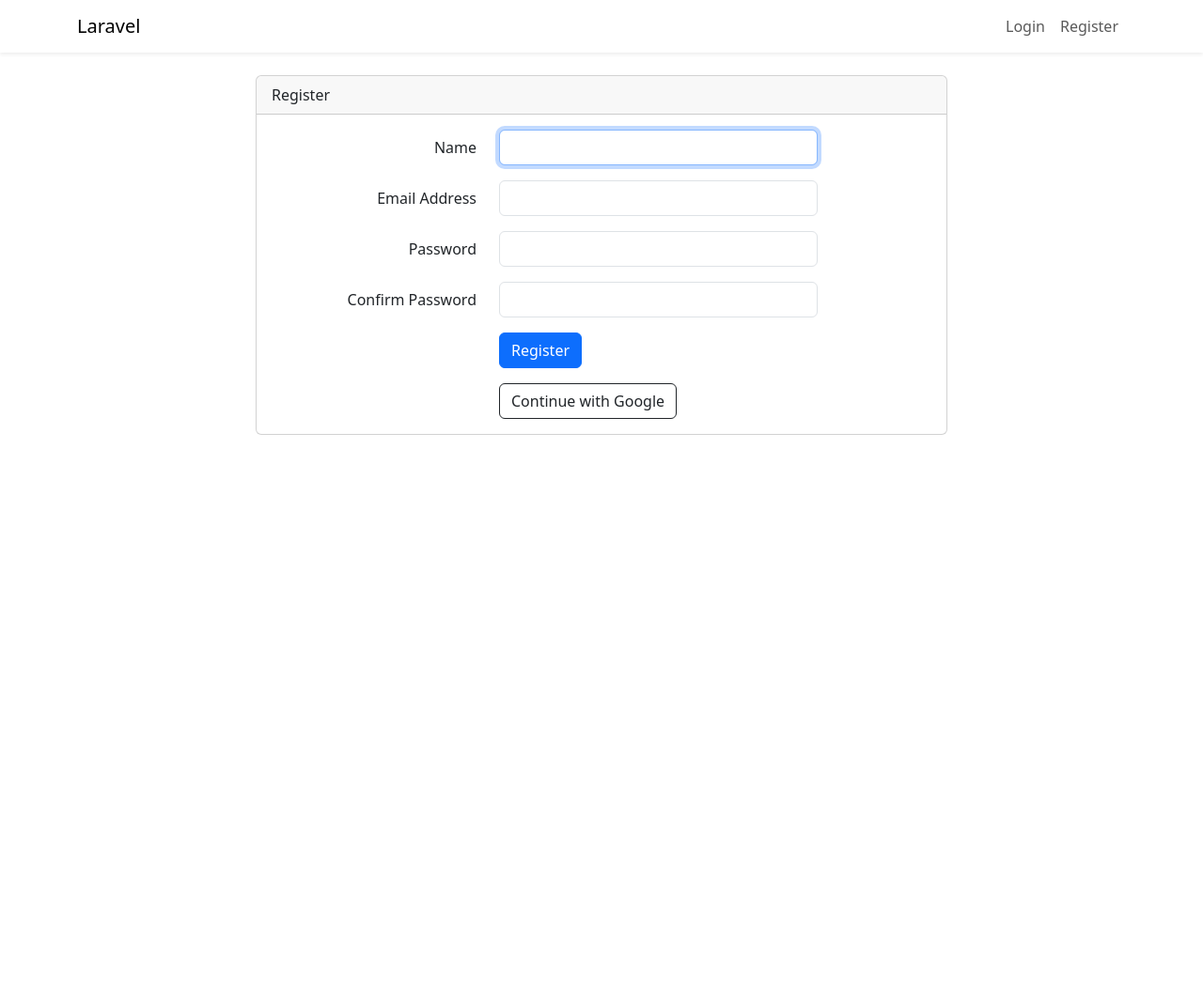
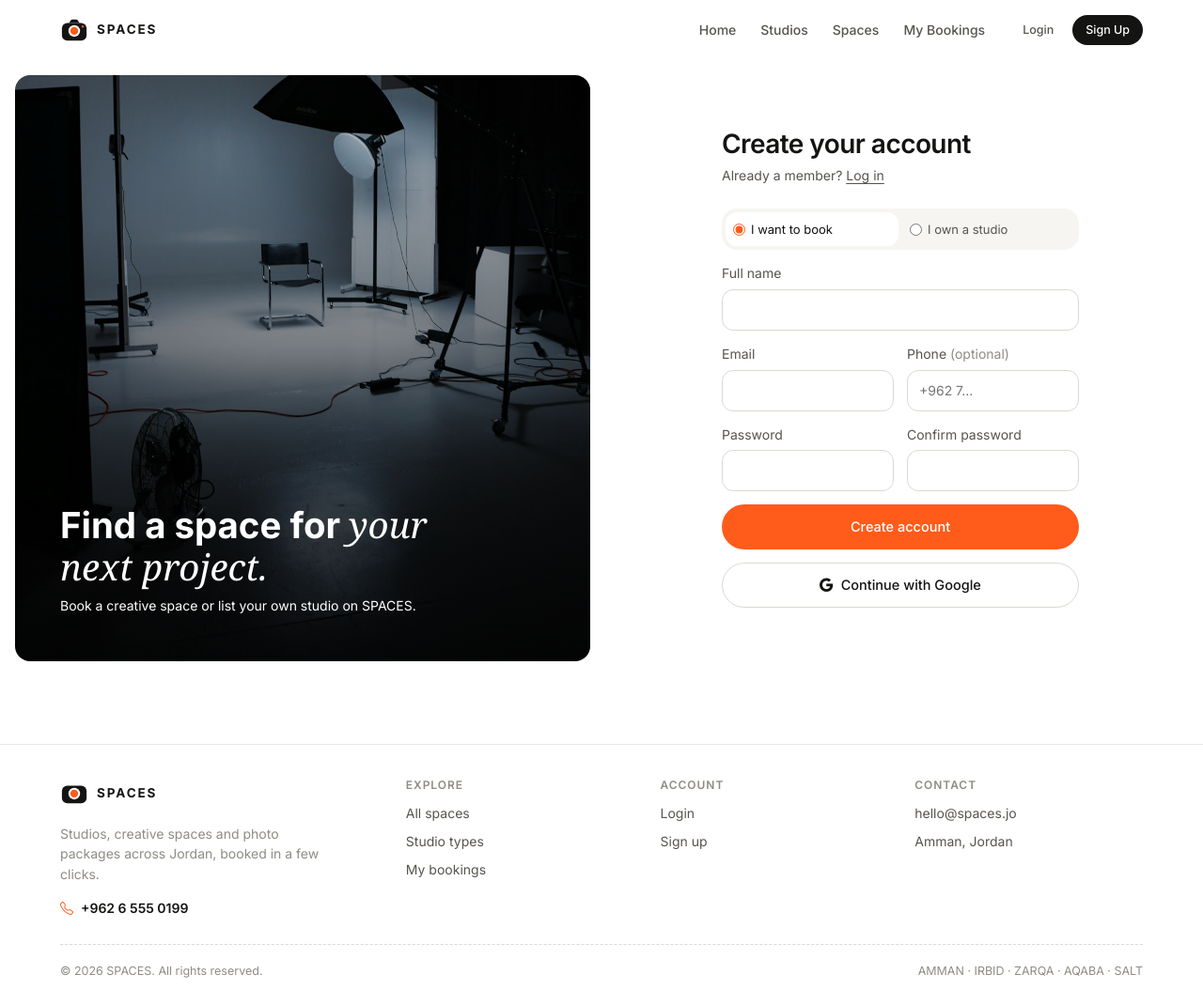
Before and after one commit to Mousa-Joudeh/laravel-project, a Laravel app: page /register in a window 1280 px wide. Shown: the whole page at 94% size. Before the commit the page ends 463 px from the top, so only its background shows below. Run offline with Laravel 12, Linux system fonts and the light colour scheme; some web fonts are replaced.

Commit message:
feat: add customer and studio owner signup

```diff
--- a/app/Http/Controllers/Auth/RegisterController.php
+++ b/app/Http/Controllers/Auth/RegisterController.php
@@ -5,8 +5,10 @@ namespace App\Http\Controllers\Auth;
 use App\Http\Controllers\Controller;
 use App\Models\User;
 use Illuminate\Foundation\Auth\RegistersUsers;
+use Illuminate\Support\Facades\DB;
 use Illuminate\Support\Facades\Hash;
 use Illuminate\Support\Facades\Validator;
+use Illuminate\Support\Str;
 
 class RegisterController extends Controller
 {
@@ -50,7 +52,21 @@ class RegisterController extends Controller
         return Validator::make($data, [
             'name' => ['required', 'string', 'max:255'],
             'email' => ['required', 'string', 'email', 'max:255', 'unique:users'],
+            'phone' => ['nullable', 'string', 'max:25'],
             'password' => ['required', 'string', 'min:8', 'confirmed'],
+            'account_type' => ['sometimes', 'required', 'in:customer,studio_owner'],
+            'company_name' => [
+                'exclude_unless:account_type,studio_owner',
+                'required',
+                'string',
+                'max:150',
+            ],
+            'city' => [
+                'exclude_unless:account_type,studio_owner',
+                'required',
+                'string',
+                'max:100',
+            ],
         ]);
     }
 
@@ -61,10 +77,27 @@ class RegisterController extends Controller
      */
     protected function create(array $data)
     {
-        return User::create([
-            'name' => $data['name'],
-            'email' => $data['email'],
-            'password' => Hash::make($data['password']),
-        ]);
+        return DB::transaction(function () use ($data) {
+            $user = User::create([
+                'name' => $data['name'],
+                'email' => $data['email'],
+                'phone' => $data['phone'] ?? null,
+                'password' => Hash::make($data['password']),
+                'role' => 'customer',
+            ]);
+
+            if (($data['account_type'] ?? 'customer') === 'studio_owner') {
+                $slug = Str::slug($data['company_name']);
+
+                $user->providerProfile()->create([
+                    'company_name' => $data['company_name'],
+                    'slug' => Str::limit($slug ?: 'provider', 150, '') . '-' . $user->id,
+                    'city' => $data['city'],
+                    'status' => 'pending',
+                ]);
+            }
+
+            return $user;
+        });
     }
 }
--- a/public/css/auth.css
+++ b/public/css/auth.css
@@ -71,7 +71,8 @@
     font-size: 14px;
 }
 
-.auth-field input {
+.auth-field input,
+.auth-field select {
     width: 100%;
     min-height: 44px;
     padding: 8px 12px;
@@ -82,12 +83,14 @@
     font: inherit;
 }
 
-.auth-field input:focus {
+.auth-field input:focus,
+.auth-field select:focus {
     outline: 2px solid var(--ink);
     outline-offset: 2px;
 }
 
-.auth-field input[aria-invalid="true"] {
+.auth-field input[aria-invalid="true"],
+.auth-field select[aria-invalid="true"] {
     border-color: var(--bad);
 }
 
@@ -128,3 +131,63 @@
         padding: 24px 0;
     }
 }
+.auth-account-types {
+    display: grid;
+    grid-template-columns: repeat(2, minmax(0, 1fr));
+    gap: 4px;
+    padding: 4px;
+    border-radius: var(--radius-lg);
+    background: var(--soft);
+}
+
+.auth-account-types label {
+    display: flex;
+    align-items: center;
+    gap: 6px;
+    padding: 8px;
+    border-radius: var(--radius);
+    color: var(--ink-2);
+    font-size: 13px;
+    cursor: pointer;
+}
+
+.auth-account-types label:has(input:checked) {
+    background: var(--bg);
+    color: var(--ink);
+}
+
+.auth-account-types input {
+    margin: 0;
+    accent-color: var(--accent);
+}
+
+.auth-field-row {
+    display: grid;
+    grid-template-columns: repeat(2, minmax(0, 1fr));
+    align-items: start;
+    gap: 14px;
+}
+
+.auth-studio-fields {
+    min-width: 0;
+    margin: 0;
+    padding: 0;
+    border: 0;
+}
+
+.auth-studio-fields:not([hidden]) {
+    display: grid;
+    gap: 14px;
+}
+
+.auth-review-note {
+    margin: 0;
+    color: var(--ink-2);
+    font-size: 13px;
+}
+
+@media (max-width: 420px) {
+    .auth-field-row {
+        grid-template-columns: 1fr;
+    }
+}
--- a/resources/views/auth/register.blade.php
+++ b/resources/views/auth/register.blade.php
@@ -1,84 +1,168 @@
-@extends('layouts.app')
+@extends('layouts.user')
+
+@section('title', 'Create an account')
+
+@push('styles')
+    <link rel="stylesheet" href="{{ asset('css/auth.css') }}">
+@endpush
 
 @section('content')
-<div class="container">
-    <div class="row justify-content-center">
-        <div class="col-md-8">
-            <div class="card">
-                <div class="card-header">{{ __('Register') }}</div>
+    @php
+        $isStudioOwner = old('account_type') === 'studio_owner';
+    @endphp
 
-                <div class="card-body">
-                    <form method="POST" action="{{ route('register') }}">
-                        @csrf
+    <div class="auth-page">
+        <div class="auth-photo" aria-hidden="true">
+            <div class="auth-photo-copy">
+                <p class="auth-photo-title">Find a space for <span class="serif">your next project.</span></p>
+                <p>Book a creative space or list your own studio on SPACES.</p>
+            </div>
+        </div>
 
-                        <div class="row mb-3">
-                            <label for="name" class="col-md-4 col-form-label text-md-end">{{ __('Name') }}</label>
+        <section class="auth-panel" aria-labelledby="register-title">
+            <div class="auth-panel-content">
+                <h1 id="register-title">Create your account</h1>
+                <p class="auth-intro">
+                    Already a member? <a href="{{ route('login') }}">Log in</a>
+                </p>
 
-                            <div class="col-md-6">
-                                <input id="name" type="text" class="form-control @error('name') is-invalid @enderror" name="name" value="{{ old('name') }}" required autocomplete="name" autofocus>
+                <form id="register-form" class="auth-form" method="POST" action="{{ route('register') }}">
+                    @csrf
 
-                                @error('name')
-                                    <span class="invalid-feedback" role="alert">
-                                        <strong>{{ $message }}</strong>
-                                    </span>
-                                @enderror
-                            </div>
+                    <div class="auth-account-types" role="group" aria-label="Account type">
+                        <label>
+                            <input type="radio" name="account_type" value="customer" @checked(!$isStudioOwner)>
+                            <span>I want to book</span>
+                        </label>
+
+                        <label>
+                            <input type="radio" name="account_type" value="studio_owner" @checked($isStudioOwner)>
+                            <span>I own a studio</span>
+                        </label>
+                    </div>
+
+                    @error('account_type')
+                        <p class="auth-error" role="alert">{{ $message }}</p>
+                    @enderror
+
+                    <div class="auth-field">
+                        <label for="name">Full name</label>
+                        <input id="name" name="name" type="text" value="{{ old('name') }}"
+                               autocomplete="name" maxlength="255" required
+                               @error('name') aria-invalid="true" aria-describedby="name-error" @enderror>
+                        @error('name')
+                            <p id="name-error" class="auth-error" role="alert">{{ $message }}</p>
+                        @enderror
+                    </div>
+
+                    <fieldset id="studio-fields" class="auth-studio-fields" aria-label="Studio information"
+                              @if (!$isStudioOwner) hidden disabled @endif>
+                        <div class="auth-field">
+                            <label for="company-name">Studio / company name</label>
+                            <input id="company-name" name="company_name" type="text" value="{{ old('company_name') }}"
+                                   autocomplete="organization" maxlength="150" required
+                                   @error('company_name') aria-invalid="true" aria-describedby="company-name-error" @enderror>
+                            @error('company_name')
+                                <p id="company-name-error" class="auth-error" role="alert">{{ $message }}</p>
+                            @enderror
                         </div>
 
-                        <div class="row mb-3">
-                            <label for="email" class="col-md-4 col-form-label text-md-end">{{ __('Email Address') }}</label>
+                        <div class="auth-field">
+                            <label for="city">City</label>
 
-                            <div class="col-md-6">
-                                <input id="email" type="email" class="form-control @error('email') is-invalid @enderror" name="email" value="{{ old('email') }}" required autocomplete="email">
+                            <select id="city" name="city" autocomplete="address-level2" required
+                                    @error('city') aria-invalid="true" aria-describedby="city-error" @enderror>
+                                <option value="" disabled @selected(!old('city'))>Choose a city</option>
 
-                                @error('email')
-                                    <span class="invalid-feedback" role="alert">
-                                        <strong>{{ $message }}</strong>
-                                    </span>
-                                @enderror
-                            </div>
+                                @foreach (['Amman', 'Irbid', 'Zarqa', 'Aqaba', 'Salt', 'Madaba', 'Jerash', 'Karak', 'Mafraq', 'Ajloun'] as $city)
+                                    <option value="{{ $city }}" @selected(old('city') === $city)>
+                                        {{ $city }}
+                                    </option>
+                                @endforeach
+                            </select>
+
+                            @error('city')
+                                <p id="city-error" class="auth-error" role="alert">{{ $message }}</p>
+                            @enderror
                         </div>
 
-                        <div class="row mb-3">
-                            <label for="password" class="col-md-4 col-form-label text-md-end">{{ __('Password') }}</label>
+                        <p class="auth-review-note">Studio applications are reviewed before approval.</p>
+                    </fieldset>
 
-                            <div class="col-md-6">
-                                <input id="password" type="password" class="form-control @error('password') is-invalid @enderror" name="password" required autocomplete="new-password">
-
-                                @error('password')
-                                    <span class="invalid-feedback" role="alert">
-                                        <strong>{{ $message }}</strong>
-                                    </span>
-                                @enderror
-                            </div>
+                    <div class="auth-field-row">
+                        <div class="auth-field">
+                            <label for="email">Email</label>
+                            <input id="email" name="email" type="email" value="{{ old('email') }}"
+                                   autocomplete="email" maxlength="255" required
+                                   @error('email') aria-invalid="true" aria-describedby="email-error" @enderror>
+                            @error('email')
+                                <p id="email-error" class="auth-error" role="alert">{{ $message }}</p>
+                            @enderror
                         </div>
 
-                        <div class="row mb-3">
-                            <label for="password-confirm" class="col-md-4 col-form-label text-md-end">{{ __('Confirm Password') }}</label>
+                        <div class="auth-field">
+                            <label for="phone">Phone <span class="muted">(optional)</span></label>
+                            <input id="phone" name="phone" type="tel" value="{{ old('phone') }}"
+                                   autocomplete="tel" maxlength="25" placeholder="+962 7..."
+                                   @error('phone') aria-invalid="true" aria-describedby="phone-error" @enderror>
+                            @error('phone')
+                                <p id="phone-error" class="auth-error" role="alert">{{ $message }}</p>
+                            @enderror
+                        </div>
+                    </div>
 
-                            <div class="col-md-6">
-                                <input id="password-confirm" type="password" class="form-control" name="password_confirmation" required autocomplete="new-password">
-                            </div>
+                    <div class="auth-field-row">
+                        <div class="auth-field">
+                            <label for="password">Password</label>
+                            <input id="password" name="password" type="password"
+                                   autocomplete="new-password" minlength="8" required
+                                   @error('password') aria-invalid="true" aria-describedby="password-error" @enderror>
+                            @error('password')
+                                <p id="password-error" class="auth-error" role="alert">{{ $message }}</p>
+                            @enderror
                         </div>
 
-                        <div class="row mb-0">
-                            <div class="col-md-6 offset-md-4">
-                                <button type="submit" class="btn btn-primary">
-                                    {{ __('Register') }}
-                                </button>
-                            </div>
-                        </div>
-                    </form>
-                    <div class="row mt-3">
-                        <div class="col-md-6 offset-md-4">
-                            <a href="{{ route('auth.google.redirect') }}" class="btn btn-outline-dark">
-                                Continue with Google
-                            </a>
+                        <div class="auth-field">
+                            <label for="password-confirmation">Confirm password</label>
+                            <input id="password-confirmation" name="password_confirmation" type="password"
+                                   autocomplete="new-password" required>
                         </div>
                     </div>
-                </div>
+
+                    <button type="submit" class="btn btn-primary btn-lg btn-block">Create account</button>
+
+                    <div id="google-signup" @if ($isStudioOwner) hidden @endif>
+                        <a href="{{ route('auth.google.redirect') }}" class="btn btn-light btn-lg btn-block">
+                            <i class="bi bi-google" aria-hidden="true"></i>
+                            Continue with Google
+                        </a>
+                    </div>
+                </form>
             </div>
-        </div>
+        </section>
     </div>
-</div>
 @endsection
+
+@push('scripts')
+    <script>
+        const registerForm = document.getElementById('register-form');
+        const accountTypes = registerForm.querySelectorAll('input[name="account_type"]');
+        const studioFields = document.getElementById('studio-fields');
+        const googleSignup = document.getElementById('google-signup');
+
+        function updateAccountType() {
+            const selectedType = registerForm.querySelector('input[name="account_type"]:checked');
+            const isStudioOwner = selectedType.value === 'studio_owner';
+
+            studioFields.hidden = !isStudioOwner;
+            studioFields.disabled = !isStudioOwner;
+            googleSignup.hidden = isStudioOwner;
+        }
+
+        accountTypes.forEach(function (accountType) {
+            accountType.addEventListener('change', updateAccountType);
+        });
+
+        updateAccountType();
+    </script>
+@endpush
```
